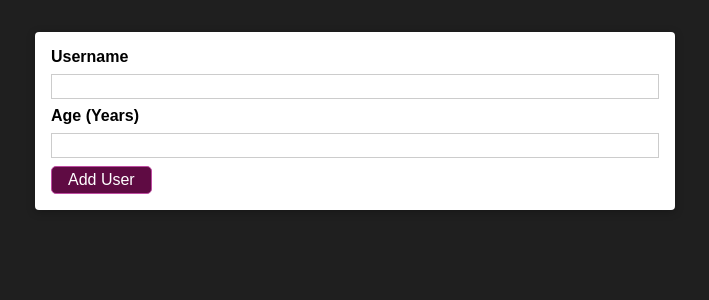
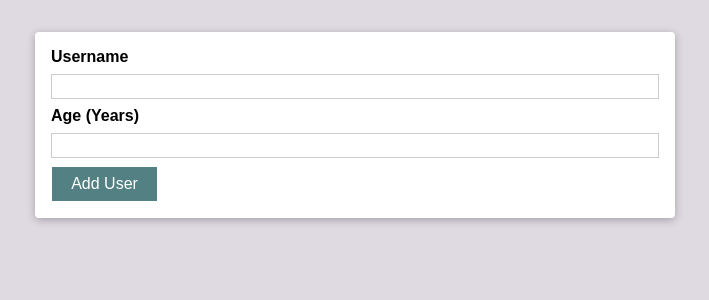
Before and after one commit to Esa-Gavin/Adding-Users, a React (Create React App) app: page / in a window 1280 px wide. Shown: the top 300 px of the page, without its empty margins (285-994 px from the left). Built offline with nearby package versions, Linux system fonts and the light colour scheme.

Commit message:
play with some colors

```diff
--- a/src/components/UI/Button.module.css
+++ b/src/components/UI/Button.module.css
@@ -1,17 +1,16 @@
 .button {
   font: inherit;
-  border: 1px solid #bf4ca2;
-  border-radius: 5px;
-  background: #5f0b43;
+  border: 1px solid;
+  background: #538083;
   color: white;
-  padding: 0.25rem 1rem;
+  padding: 0.5rem 1.2rem;
   cursor: pointer;
 }
 
 .button:hover,
 .button:active {
-  background: #741188;
-  border-color: #741188;
+  background: #406264;
+  border-color: #406264;
 }
 
 .button:focus {
--- a/src/index.css
+++ b/src/index.css
@@ -4,7 +4,7 @@
 
 html {
   font-family: sans-serif;
-  background: #1f1f1f;
+  background: #DFD9E2;
 }
 
 body {
```
